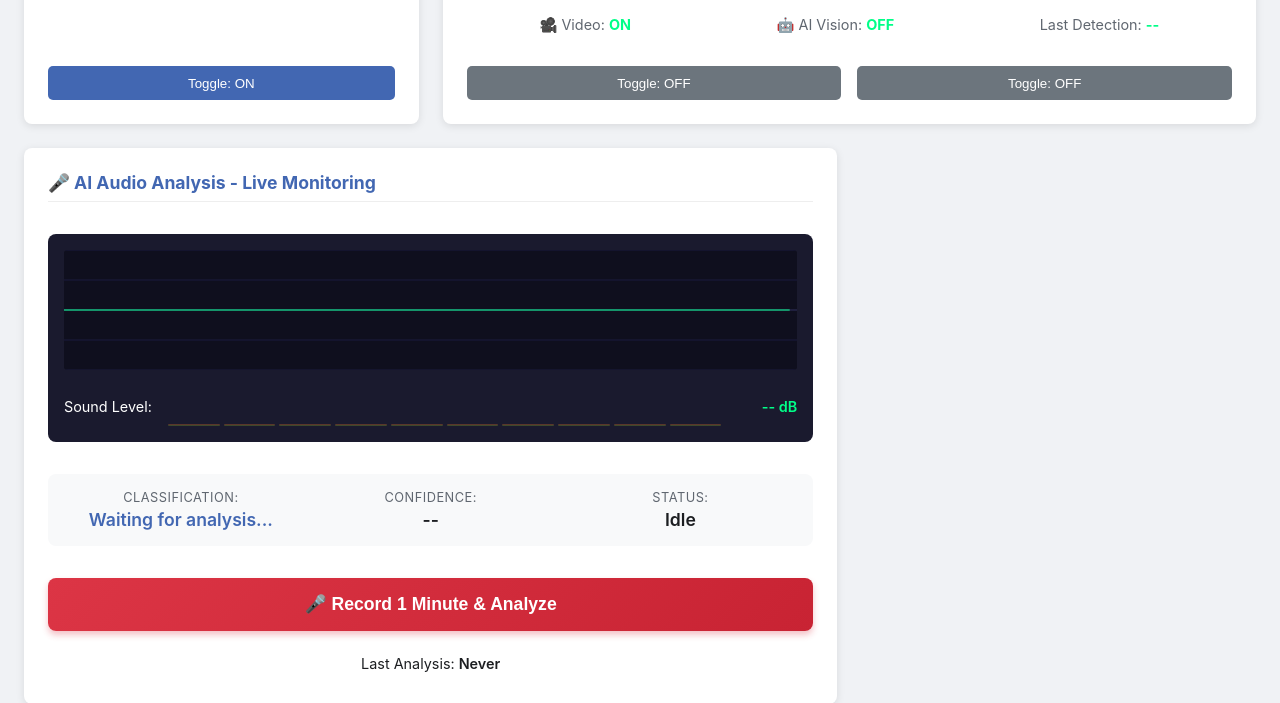
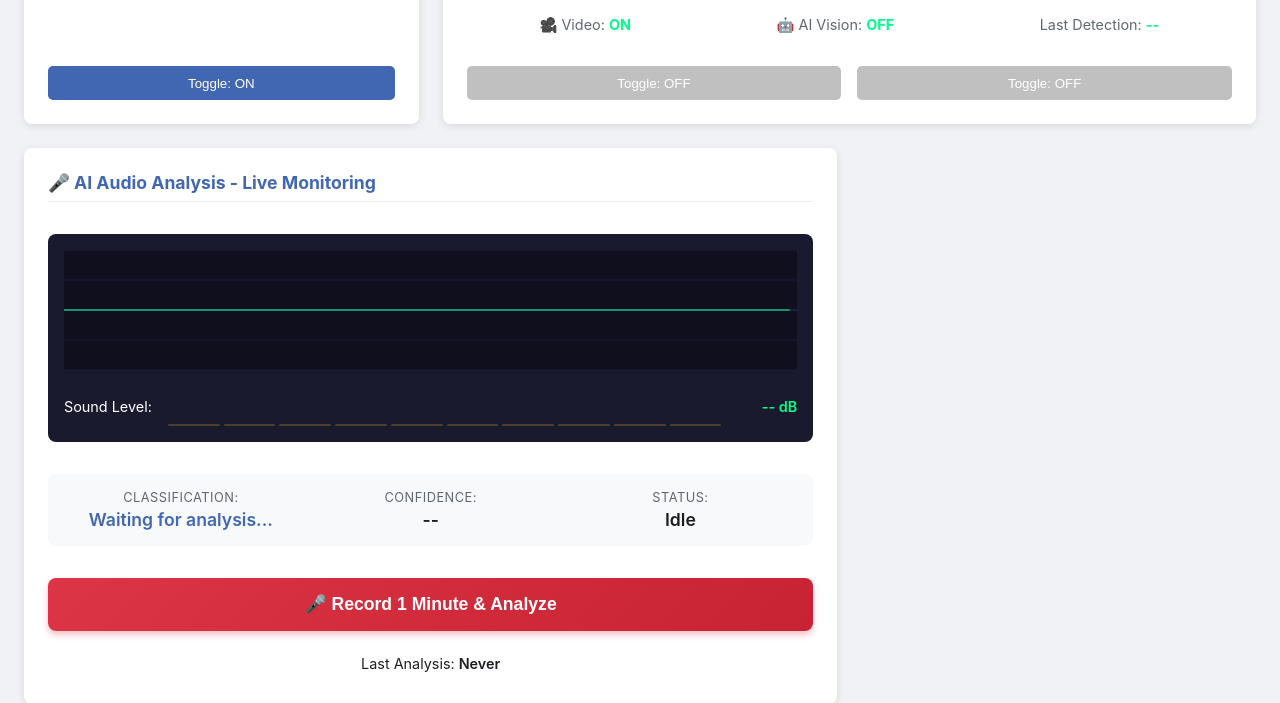
Before and after one commit to harmandeeppal/smart-hive-ai, a Flask app: template dashboard/templates/index.html in a window 1280 px wide. Shown: the part 1119-1822 px from the top of the page. Run offline with Flask 3, Linux system fonts and the light colour scheme; the template is opened without the code that fills it, so the values that code supplies are empty; parts of the project's set-up code (start-up, migrations or seed data) failed here and were passed over; some libraries are stand-ins or nearby versions.

Commit message:
style: Update toggle button colors to silver when OFF, blue when ON
- Changed OFF state from dark gray (#6c757d) to silver (#c0c0c0)
- Kept ON state as blue (#4267B2) matching humidity/temp toggles
- Updated all toggle buttons for consistency (sensor, video, AI vision)
- Added smoother transitions (0.3s ease) and improved styling
- Hover states: darker blue when ON, darker silver when OFF

```diff
--- a/dashboard/static/styles.css
+++ b/dashboard/static/styles.css
@@ -99,47 +99,77 @@ header h1 { margin: 0; font-size: 1.5rem; }
     justify-content: center;
 }
 
-/* Video Toggle Button - match standard sensor blue */
+/* Video Toggle Button - match humidity/temp sensor colors */
 .video-toggle {
-    background-color: #4267B2;
+    background-color: #4267B2; /* Blue when ON */
     flex: 1;
+    color: white;
+    border: none;
+    padding: 0.6rem 1rem;
+    border-radius: 5px;
+    cursor: pointer;
+    font-weight: 500;
+    transition: all 0.3s ease;
 }
 
 .video-toggle:hover {
-    background-color: #365899;
+    background-color: #365899; /* Darker blue on hover */
 }
 
 .video-toggle[data-state="off"] {
-    background-color: #6c757d;
+    background-color: #c0c0c0; /* Silver/Light gray when OFF */
 }
 
 .video-toggle[data-state="off"]:hover {
-    background-color: #5a6268;
+    background-color: #a8a8a8; /* Slightly darker silver on hover */
 }
 
-/* AI Vision Toggle Button - match standard sensor blue */
+/* AI Vision Toggle Button - match humidity/temp sensor colors */
 .ai-toggle {
-    background-color: #4267B2;
+    background-color: #4267B2; /* Blue when ON */
     flex: 1;
+    color: white;
+    border: none;
+    padding: 0.6rem 1rem;
+    border-radius: 5px;
+    cursor: pointer;
+    font-weight: 500;
+    transition: all 0.3s ease;
 }
 
 .ai-toggle:hover {
-    background-color: #365899;
+    background-color: #365899; /* Darker blue on hover */
 }
 
 .ai-toggle[data-state="off"] {
-    background-color: #6c757d;
+    background-color: #c0c0c0; /* Silver/Light gray when OFF */
 }
 
 .ai-toggle[data-state="off"]:hover {
-    background-color: #5a6268;
+    background-color: #a8a8a8; /* Slightly darker silver on hover */
 }
 
-/* Toggle Button Styles */
-.toggle-btn { background-color: #4267B2; color: white; border: none; padding: 0.6rem 1rem; border-radius: 5px; cursor: pointer; transition: background-color 0.2s; margin-top: auto; /* Pushes button to bottom */ }
-.toggle-btn:hover { background-color: #365899; }
-.toggle-btn.off { background-color: #6c757d; }
-.toggle-btn.off:hover { background-color: #5a6268; }
+/* Toggle Button Styles (Sensor Cards) */
+.toggle-btn {
+    background-color: #4267B2; /* Blue when ON */
+    color: white;
+    border: none;
+    padding: 0.6rem 1rem;
+    border-radius: 5px;
+    cursor: pointer;
+    font-weight: 500;
+    transition: all 0.3s ease;
+    margin-top: auto; /* Pushes button to bottom */
+}
+.toggle-btn:hover {
+    background-color: #365899; /* Darker blue on hover */
+}
+.toggle-btn.off {
+    background-color: #c0c0c0; /* Silver/Light gray when OFF */
+}
+.toggle-btn.off:hover {
+    background-color: #a8a8a8; /* Slightly darker silver on hover */
+}
 
 /* Audio ML Card Styles - ENHANCED */
 #audio-ml-card {
```
